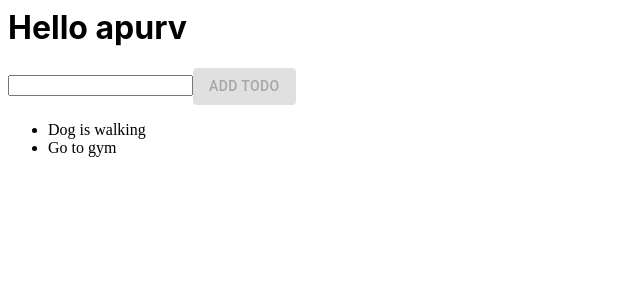
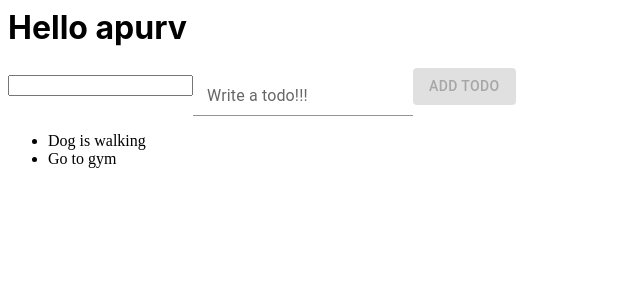
Before and after one commit to Apurv-15/react-todo-app, a React (Create React App) app: page / in a window 1280 px wide. Shown: the top 300 px of the page, without its empty margins (0-640 px from the left). Built offline with nearby package versions, Linux system fonts and the light colour scheme.

Commit message:
1 file modified

```diff
--- a/src/App.js
+++ b/src/App.js
@@ -1,5 +1,6 @@
 import React, { useState } from 'react';
-import Button from '@mui/material/Button';
+// import {Button,FormControl,InputLabel,Input} from '@material-ul/core';
+import { Button,FormControl, InputLabel,Input} from '@mui/material';
 
 import './style.css';
 
@@ -18,13 +19,16 @@ export default function App() {
     <div className="App">
       <h1>Hello apurv</h1>
       <form>
-        <input
-          value={input}
-          onChange={(event) => setInput(event.target.value)}
-        />
+        <input/>
+
+        <FormControl>
+          <InputLabel>Write a todo!!!</InputLabel>
+          <Input value={input}
+          onChange={(event) => setInput(event.target.value)}/>
+        </FormControl>
 
         <Button
-          disabled={!input}   //for disabling if no input
+          disabled={!input} //for disabling if no input
           type="submit"
           onClick={addTodo}
           variant="contained"
```
